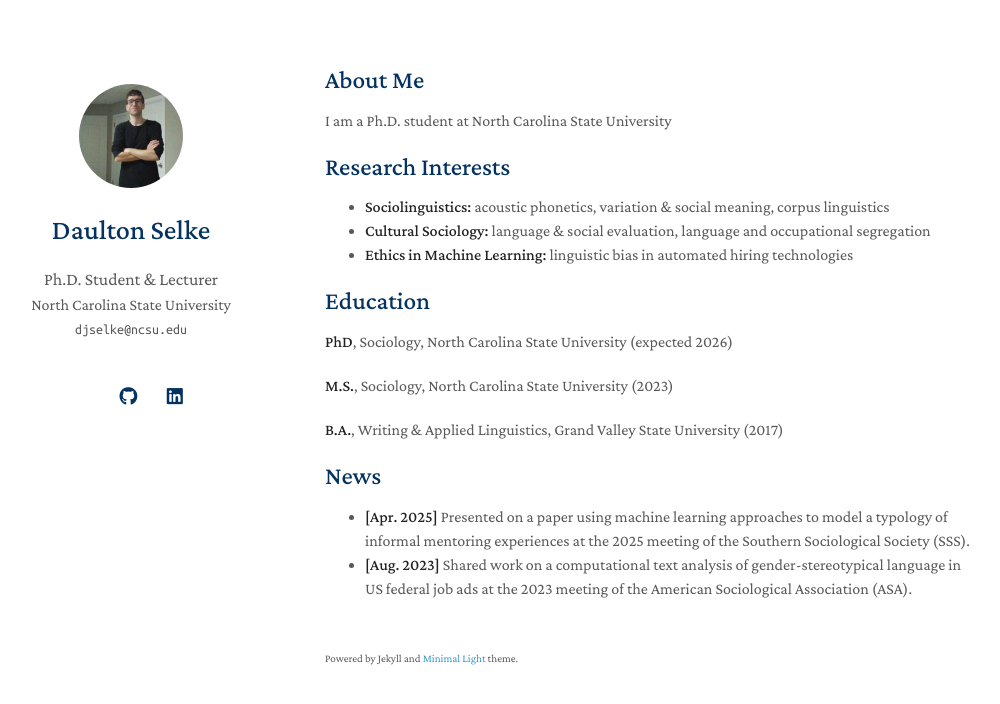
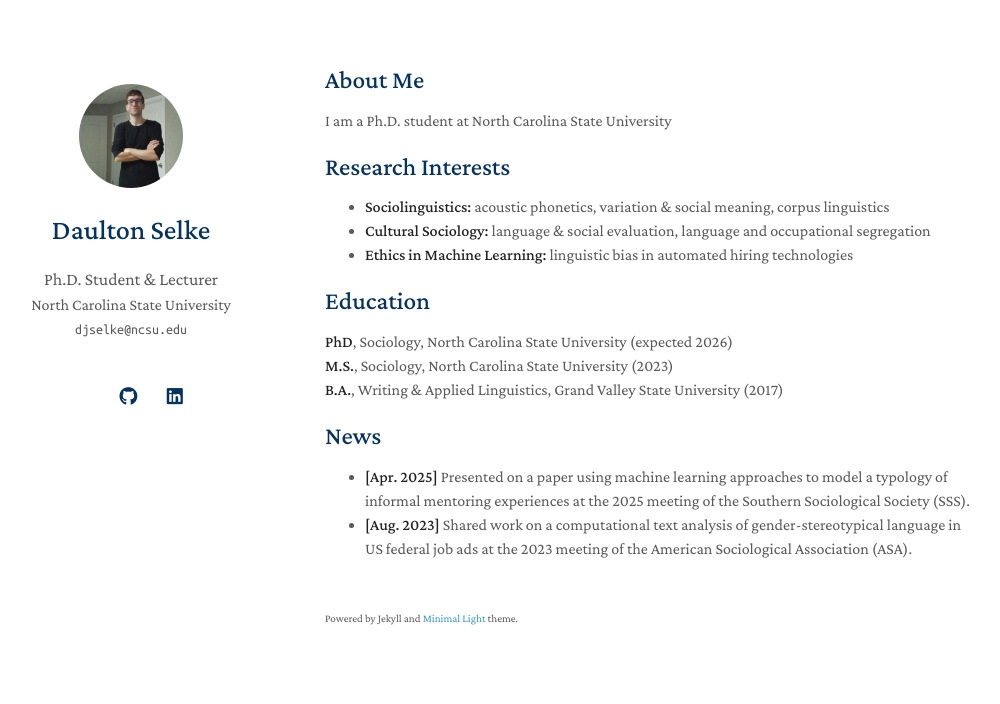
Before and after one commit to selked/selked.github.io, a Jekyll site: the page built from index.md, in a window 1280 px wide. Shown: the top 704 px of the page, without its empty margins (145-1145 px from the left). Built offline with Jekyll 4.4.1, drawn with Linux system fonts in a browser that asks for light colours; a style sheet for code colours, icons or effects is not loaded; our own code applies the rules of GitHub Pages for plain Markdown files.

Commit message:
HTML Update

```diff
--- a/index.md
+++ b/index.md
@@ -14,10 +14,8 @@ I am a Ph.D. student at North Carolina State University
 
 ## Education
 
-**PhD**, Sociology, North Carolina State University (expected 2026)
-
-**M.S.**, Sociology, North Carolina State University (2023)
-
+**PhD**, Sociology, North Carolina State University (expected 2026)\
+**M.S.**, Sociology, North Carolina State University (2023)\
 **B.A.**, Writing & Applied Linguistics, Grand Valley State University (2017)
 
 ## News
```
